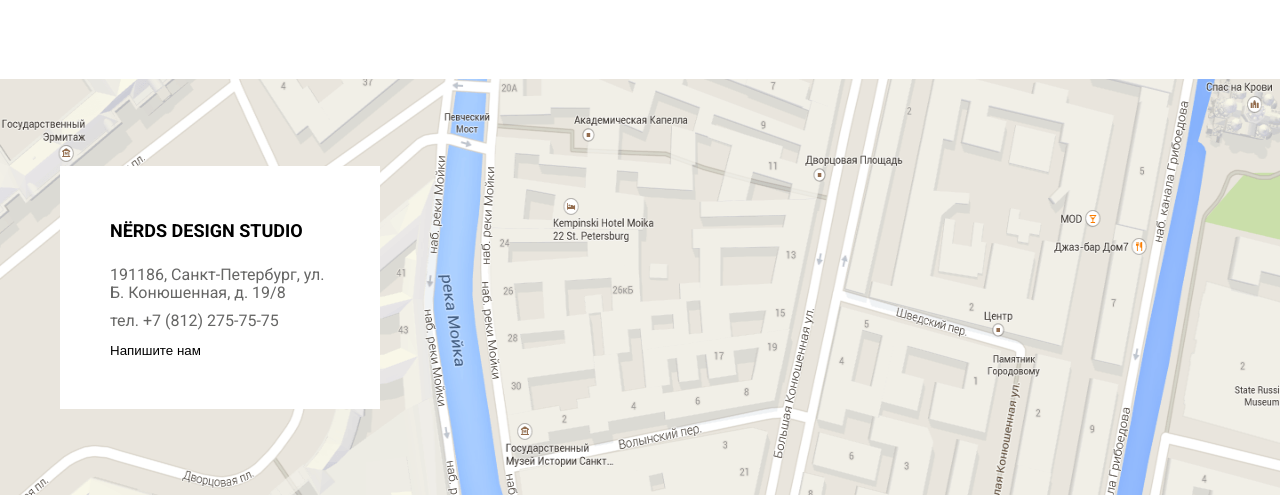
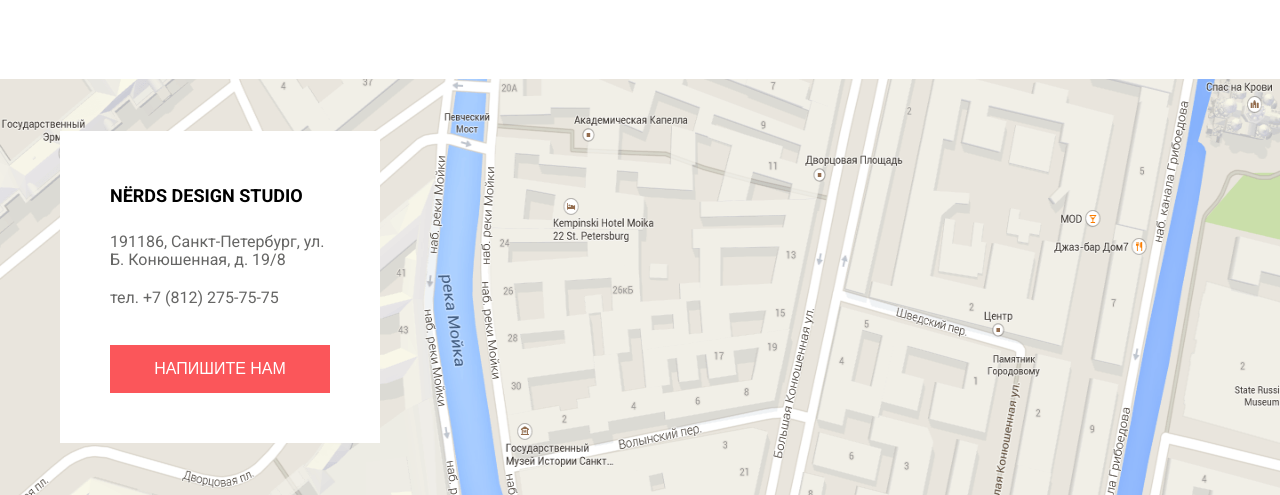
Before and after one commit to Nats92/nerds, a plain HTML site: page index.html in a window 1280 px wide. Shown: the part 1764-2259 px from the top of the page. Drawn offline with Linux system fonts and the light colour scheme.

Commit message:
Блок контактов

```diff
--- a/css/style.css
+++ b/css/style.css
@@ -481,10 +481,13 @@ button {
                     margin-right: 0;
                 }
 .contacts-block {
+    width: 100%;
     position: relative;
 }
     .contacts-block img {
         position: absolute;
+        left: 50%;
+        transform: translateX(-50%);
     }
     .contacts-block .center-wrap{
         display: flex;
@@ -493,6 +496,10 @@ button {
         z-index: 10;
     }
         .contacts {
+            font-size: 16px;
+            line-height: 18px;
+            font-weight: 400;
+
             width: 220px;
             padding: 50px;
             background-color: #ffffff;
@@ -507,13 +514,25 @@ button {
                     line-height: 30px;
                     font-weight: 700;
 
+                    margin-bottom: 22px;
+                }
+                .contacts .address {
+                    color: #666665;
+
                     margin-bottom: 20px;
                 }
-                .contacts p {
+                .contacts .tel {
+                    color: #666665;
+
+                    margin-bottom: 38px;
+                }
+                .contacts button {
                     font-size: 16px;
                     line-height: 18px;
-                    font-weight: 400;
-                    color: #666665;
+                    color: #ffffff;
+                    text-transform: uppercase;
 
-                    margin-bottom: 10px;
+                    width: 100%;
+                    padding: 15px 0;
+                    background-color: #fb565a;
                 }
```
